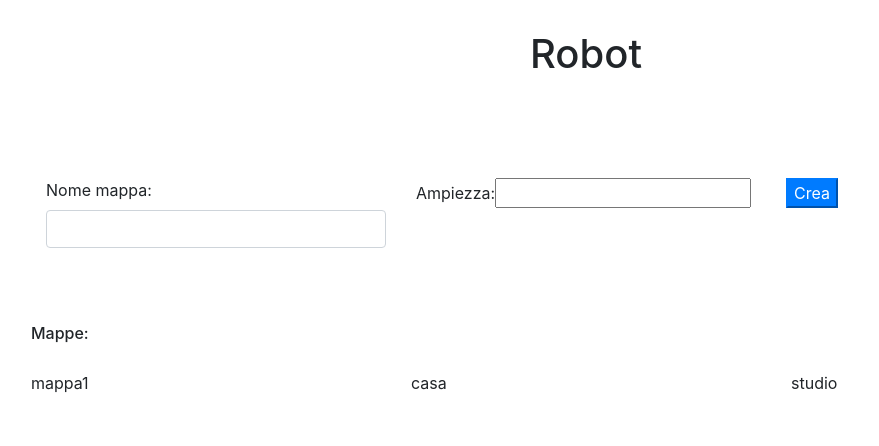
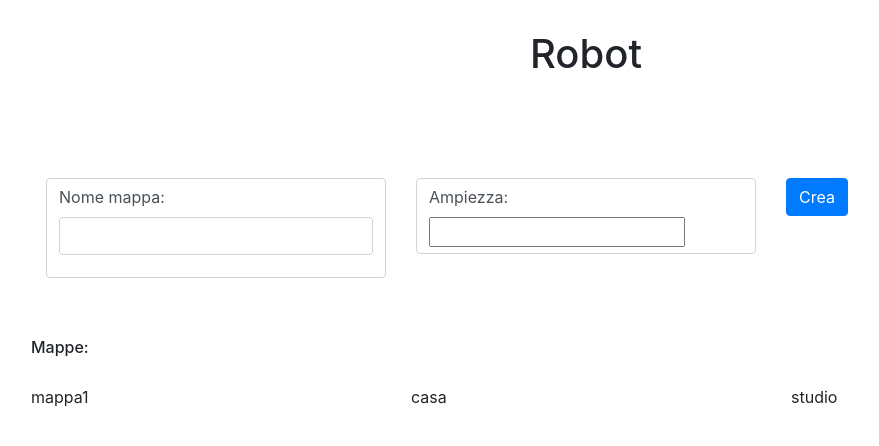
Before and after one commit to Ro0t-set/Roobot-2d, a Django app: page / in a window 1280 px wide. Shown: the top 446 px of the page, without its empty margins (54-933 px from the left). Run offline with Django 3.2, Linux system fonts and the light colour scheme; data comes from the database, SQL or seed files in the repository; some libraries are stand-ins or nearby versions.

Commit message:
Embed form in fieldset

```diff
--- a/robotica/app/forms.py
+++ b/robotica/app/forms.py
@@ -16,5 +16,5 @@ class MappaForm(forms.ModelForm):
 class AmpiezzaForm(forms.Form):
     ampiezza = forms.IntegerField()
     widgets = {
-            'ampiezza': forms.TextInput(attrs={'class': 'form-control'}),
+            'ampiezza': forms.TextInput(attrs={'class': 'form-control col-form-label'}),
         }
--- a/robotica/app/templates/grafici.html
+++ b/robotica/app/templates/grafici.html
@@ -44,20 +44,20 @@
         <form method="POST" class="post-form">{% csrf_token %}
           <div class="row formPrincipale">
             <div class="col">
-
-              {{ form.as_p }}
-
+              <fieldset class="form-control">
+                {{ form.as_p }}
+              </fieldset>
+            </div>
+            <br>
+            <div class="col">
+              <fieldset class="form-control">
+                {{ampiezza}}
+              </fieldset>
             </div>
             <br>
             <div class="col">
 
-              {{ampiezza}}
-
-            </div>
-            <br>
-            <div class="col">
-
-              <button type="submit" class="bottone btn-primary">Crea</button>
+              <button type="submit" class="bottone btn btn-primary">Crea</button>
 
             </div>
 
```
